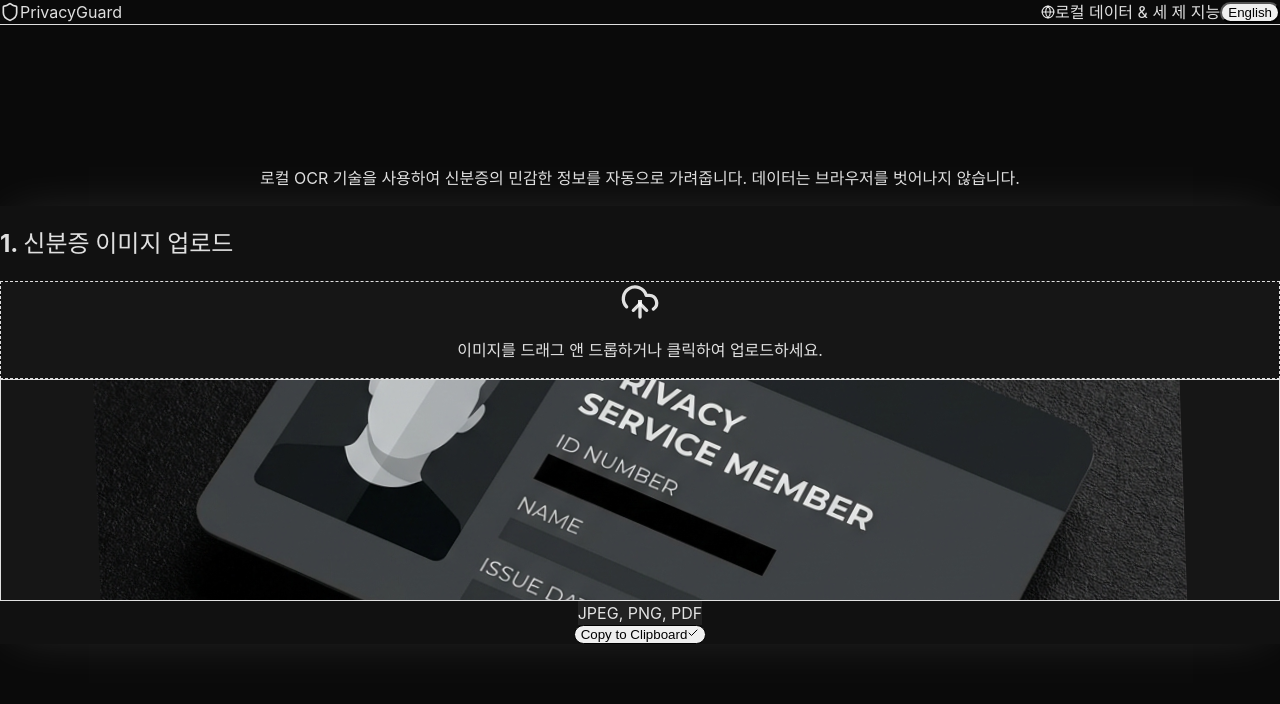
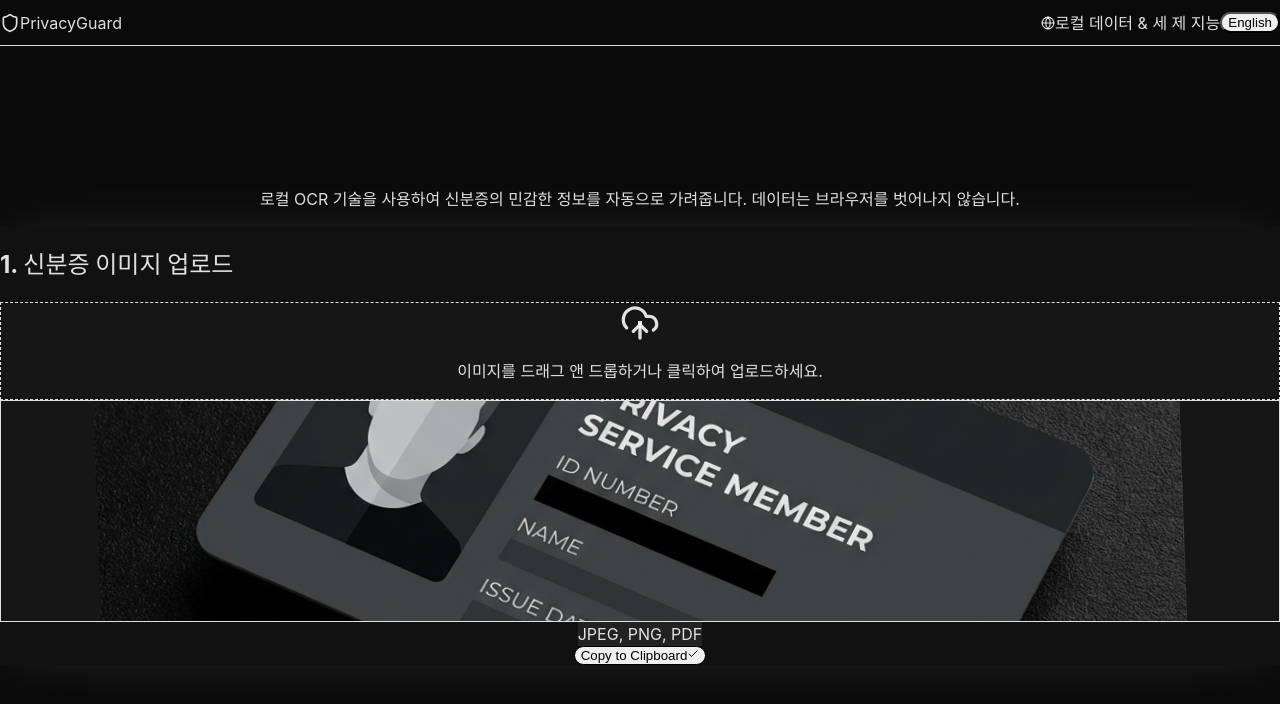
Before and after one commit to goohwan/ID-masking, a React (Vite) app: page / in a window 1280 px wide. Shown: the top 704 px of the page. Built offline with nearby package versions, Linux system fonts and the light colour scheme.

Commit message:
style: enhance action buttons visibility and size

```diff
--- a/src/App.tsx
+++ b/src/App.tsx
@@ -96,8 +96,11 @@ function App() {
   return (
     <div className="min-h-screen bg-[#0a0a0a] text-gray-300 font-sans selection:bg-white/20">
       {/* Header */}
-      <header className="border-b border-white/10 bg-black/50 backdrop-blur-sm sticky top-0 z-20">
-        <div className="max-w-7xl mx-auto px-6 pt-16 pb-6 md:pt-12 md:pb-6 flex items-center justify-between">
+      <header
+        className="border-b border-white/10 bg-black/50 backdrop-blur-sm sticky top-0 z-20"
+        style={{ height: '45px', display: 'flex', alignItems: 'center' }}
+      >
+        <div className="max-w-7xl mx-auto px-6 w-full flex items-center justify-between">
           <div className="flex items-center space-x-2 text-white">
             <Shield size={20} className="text-white fill-white/20" />
             <span className="font-semibold text-lg tracking-wide text-white">{t.brand}</span>
--- a/src/components/MaskingWorkspace.tsx
+++ b/src/components/MaskingWorkspace.tsx
@@ -274,23 +274,21 @@ const MaskingWorkspace: React.FC<MaskingWorkspaceProps> = ({ imageFile, onReset,
     return (
         <div className="w-full max-w-6xl mx-auto">
             {/* Header / Controls */}
-            <div className="flex flex-wrap items-center justify-between gap-4 mb-6">
+            <div className="flex flex-wrap items-center justify-between gap-4 mb-8">
                 <button
                     onClick={onReset}
-                    className="flex items-center justify-center px-6 py-3 rounded-full border border-white/30 text-white hover:bg-white/10 hover:border-white/60 transition-all group"
+                    className="flex items-center justify-center px-8 py-4 rounded-full border-2 border-white/20 bg-white/5 text-white hover:bg-white/15 hover:border-white/40 transition-all group backdrop-blur-sm"
                 >
-                    <ArrowLeft size={20} className="mr-2 group-hover:-translate-x-1 transition-transform" />
-                    <span className="font-medium">{t.uploadNew}</span>
+                    <ArrowLeft size={22} className="mr-2 group-hover:-translate-x-1 transition-transform" />
+                    <span className="font-bold text-lg">{t.uploadNew}</span>
                 </button>
 
-                <div className="flex space-x-3">
-                    <button
-                        onClick={handleApplyMasking}
-                        className="px-8 py-3 text-base md:text-lg font-bold text-black bg-white hover:bg-gray-100 rounded-full transition-all transform hover:scale-105 shadow-[0_0_20px_rgba(255,255,255,0.3)] hover:shadow-[0_0_30px_rgba(255,255,255,0.5)]"
-                    >
-                        {t.apply}
-                    </button>
-                </div>
+                <button
+                    onClick={handleApplyMasking}
+                    className="px-10 py-4 text-lg md:text-xl font-black text-black bg-white hover:bg-gray-100 rounded-full transition-all transform hover:scale-105 shadow-[0_4px_25px_rgba(255,255,255,0.4)] active:scale-95"
+                >
+                    {t.apply}
+                </button>
             </div>
 
             <div className="grid grid-cols-1 lg:grid-cols-3 gap-8">
```
